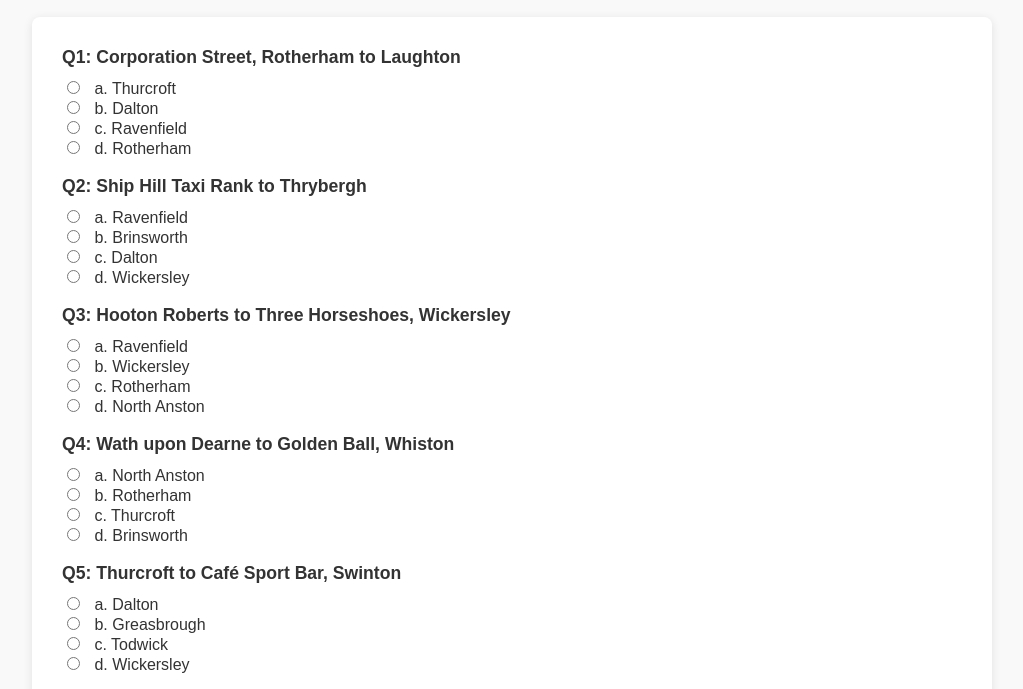
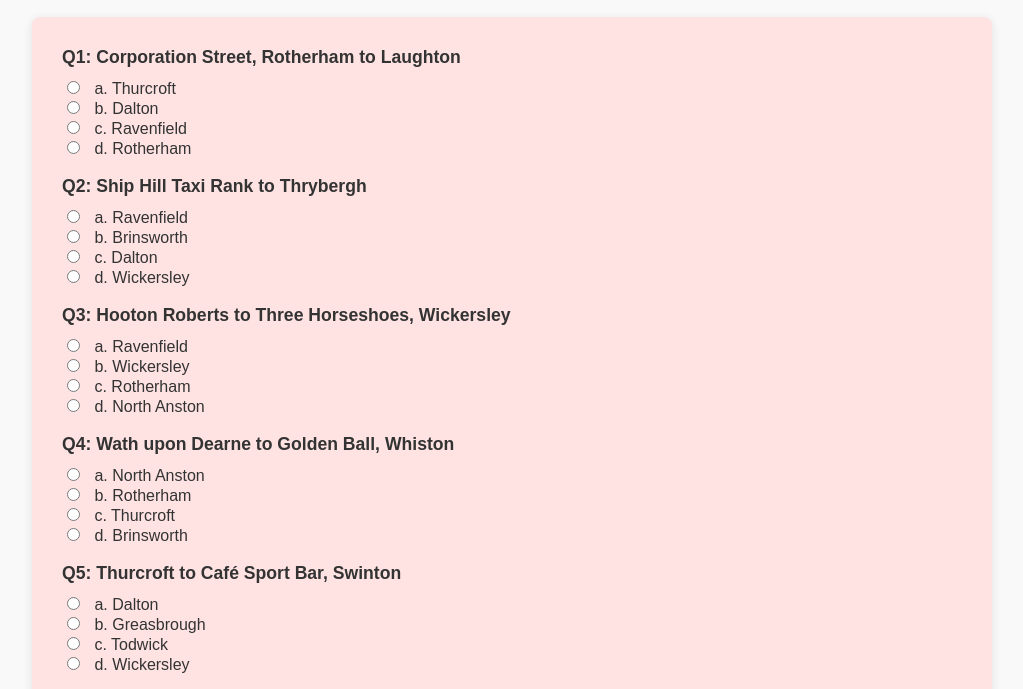
Before and after one commit to Moony2020/TaxiQuestions-, a plain HTML site: page index.html in a window 1280 px wide. Shown: the part 60-749 px from the top of the page, without its empty margins (128-1151 px from the left). Drawn offline with Linux system fonts and the light colour scheme.

Commit message:
updated style

```diff
--- a/index.html
+++ b/index.html
@@ -32,7 +32,7 @@
 
       /* Form container */
       #quizForm {
-        background-color: #fff;
+        background-color: #ffe3e3;
         border-radius: 8px;
         box-shadow: 0 2px 10px rgba(0, 0, 0, 0.1);
         padding: 30px;
```
